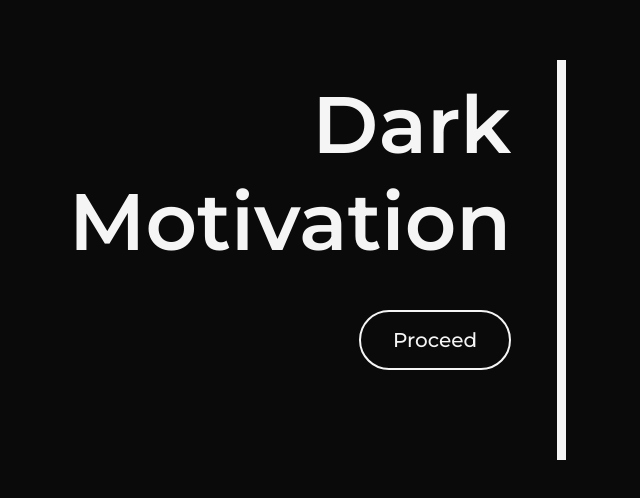
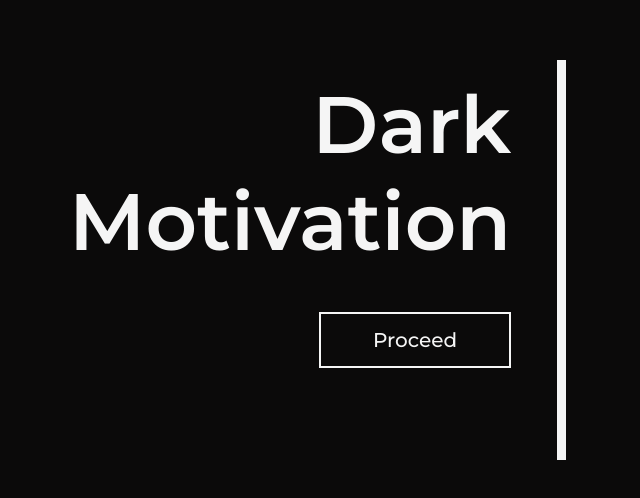
Before and after one commit to krystiano13/dark-motivation, a React (Create React App) app: page / in a window 1280 px wide. Shown: the part 140-638 px from the top of the page, without its empty margins (394-1034 px from the left). Built offline with nearby package versions, Linux system fonts and the light colour scheme.

Commit message:
create hover effect for button

```diff
--- a/src/components/Home/HomeButton.ts
+++ b/src/components/Home/HomeButton.ts
@@ -1,13 +1,41 @@
 import styled from 'styled-components';
 
 export const HomeButton = styled.button`
-  padding : 1rem;
-  border-radius: 2rem;
+  position: relative;
   background-color: transparent;
   color: whitesmoke;
   cursor: pointer;
-  padding-left : 2rem;
-  padding-right : 2rem;
   font-size : 1.25rem;
   border : solid whitesmoke 2px;
+  width : 25%;
+  height : 6vh;
+  min-width : 12rem;
+  min-height : 3.5rem;
+  transition: 250ms;
+  z-index: 1000;
+
+  &::before {
+    content: '';
+    background-color: whitesmoke;
+    top: 0;
+    left: 0;
+    width: 100%;
+    height: 100%;
+    border-bottom-left-radius: 100%;
+    border-bottom-right-radius: 100%;
+    transition: transform 250ms, border-radius 250ms;
+    position: absolute;
+    z-index: -1;
+    transform: scaleY(0);
+    transform-origin: top;
+  }
+
+  &:hover {
+    color : #0B0A0A;
+  }
+
+  &:hover::before {
+    transform: scaleY(1);
+    border-radius: 0;
+  }
 `;
```
